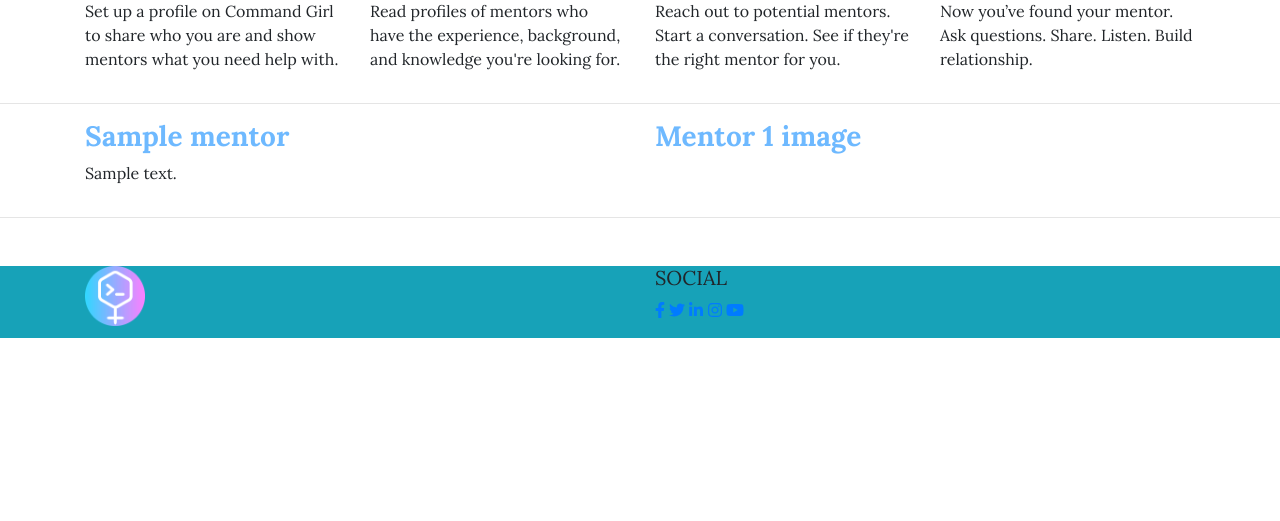
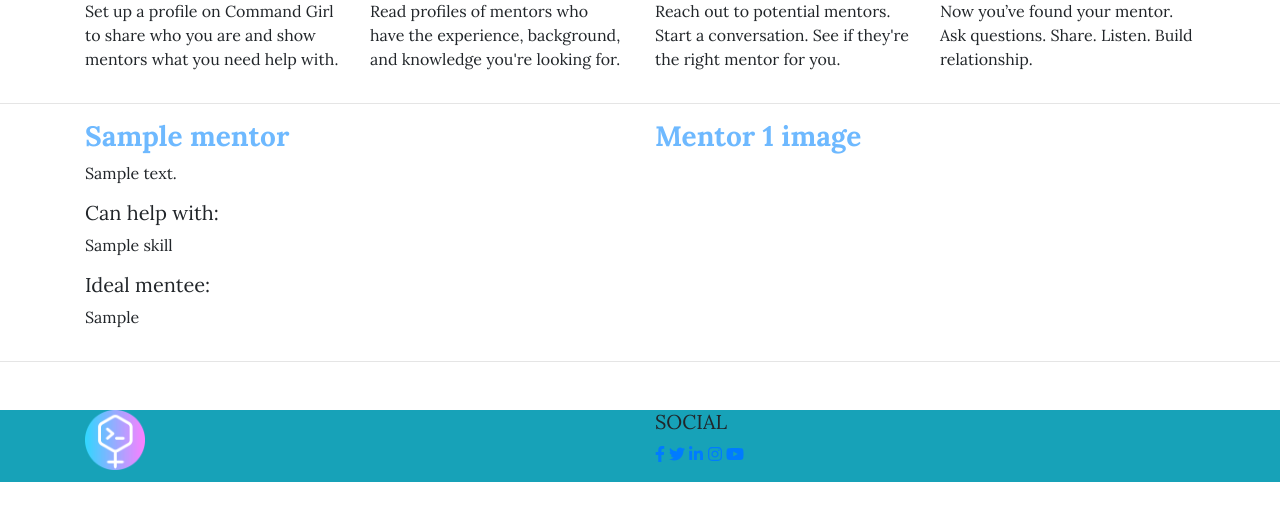
Before and after one commit to thanh-cao/ci-wit-hackathon, a Flask app: page /mentors in a window 1280 px wide. Shown: the part 199-720 px from the top of the page. Run offline with Flask 2, Linux system fonts and the light colour scheme; a database or web service that is not in the repository returns one stand-in record (values such as "Sample title"); some libraries are stand-ins or nearby versions.

Commit message:
updated template fields for mentor profiles

```diff
--- a/templates/mentors.html
+++ b/templates/mentors.html
@@ -48,11 +48,23 @@
                     <div class="col-12 col-md-6">
                         <h3>{{ mentor.name }}</h3>
                         <p>{{ mentor.bio }}</p>
+                        <h5>Can help with:</h5>
+                        <p>{{ mentor.can_help_with }}</p>
+                        <h5>Ideal mentee:</h5>
+                        <p>{{ mentor.ideal_mentee }}</p>
                     </div>
                 {% else %}
                     <div class="col-12 col-md-6">
                         <h3>{{ mentor.name }}</h3>
                         <p>{{ mentor.bio }}</p>
+                        <h5>Can help with:</h5>
+                        <p>
+                            {% for skill in mentor.skills %}
+                                {{ skill }}{{ ";" if not loop.last else "" }}
+                            {% endfor %}
+                        </p>
+                        <h5>Ideal mentee:</h5>
+                        <p>{{ mentor.ideal_mentee }}</p>
                     </div>
                     <div class="col-12 col-md-6">
                         <h3>Mentor {{ mentor.mentor_number }} image</h3>
```
